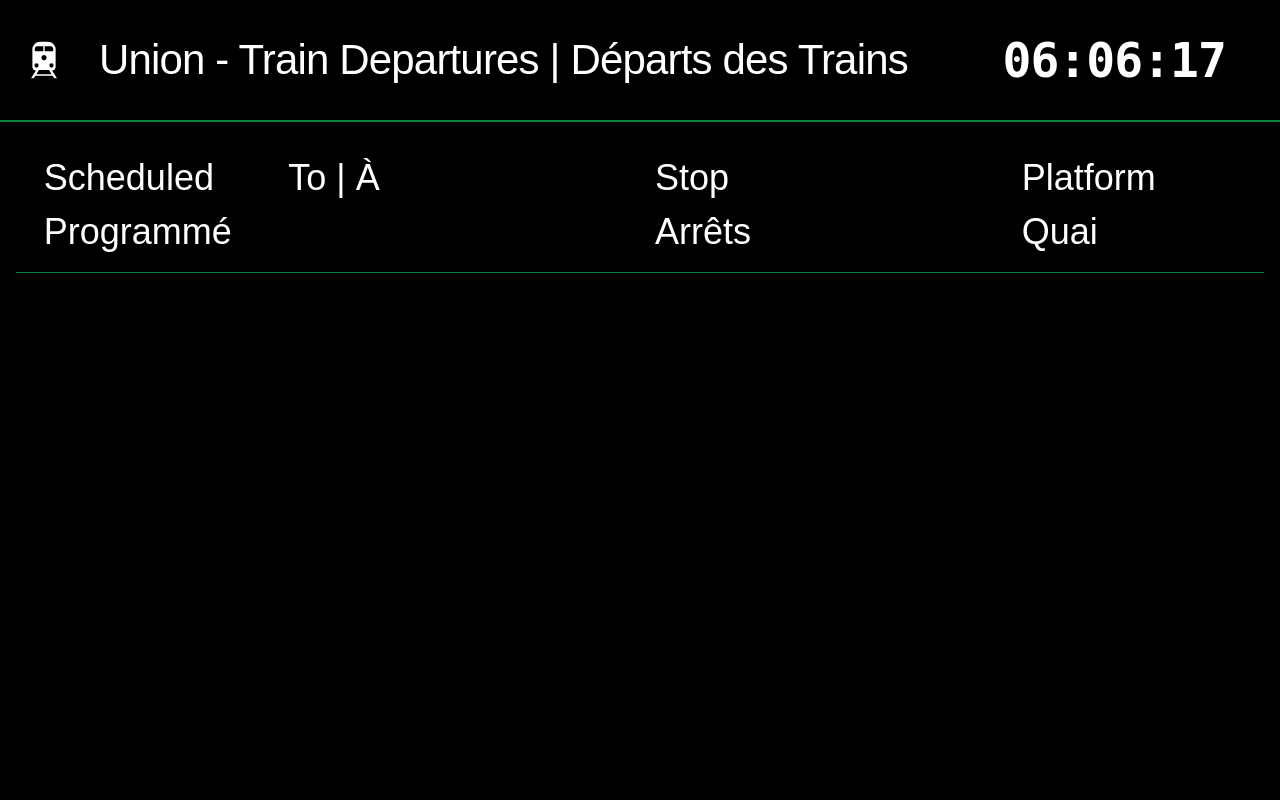
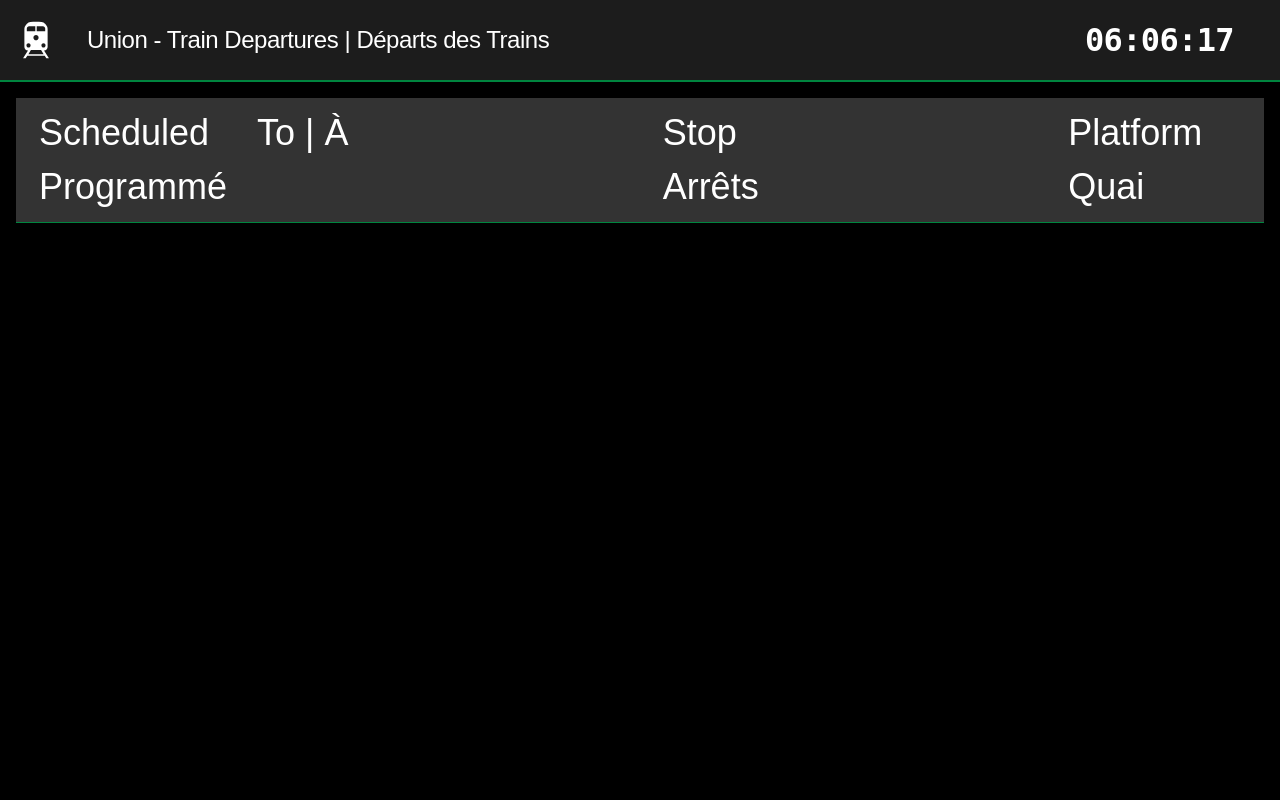
Before and after one commit to remiguillette/GO-transit-display, a Flask app: page / in a window 1280 px wide. Run offline with Flask 3, Linux system fonts and the light colour scheme; data comes from the database, SQL or seed files in the repository; data that the repository does not hold is empty.

Commit message:
Assistant checkpoint: Set up display.css in static directory and link it
Assistant generated file changes:
- static/css/display.css: Move and create display.css in static/css directory
- templates/base.html: Add display.css link to base.html

---

User prompt:

I added a css file display.css that I would like to use instead of the display.html file but I don't know what modification or addition I should make because only css is not working.

Replit-Commit-Author: Assistant
Replit-Commit-Session-Id: d90093de-e43c-490c-8ffe-e4cddcb18761

```diff
--- /dev/null
+++ b/static/css/display.css
@@ -0,0 +1,65 @@
+
+/* Add your CSS styles here */
+.display-board {
+    font-family: 'Polaris', Arial, sans-serif;
+    background: #000;
+    color: #fff;
+    min-height: 100vh;
+}
+
+.board-header {
+    display: flex;
+    justify-content: space-between;
+    align-items: center;
+    padding: 1rem;
+    background: #1c1c1c;
+}
+
+.go-logo {
+    display: flex;
+    align-items: center;
+}
+
+.go-logo img {
+    height: 40px;
+    margin-right: 1rem;
+}
+
+.station-info {
+    display: flex;
+    align-items: center;
+}
+
+.station-name {
+    font-size: 1.5rem;
+    margin: 0;
+}
+
+.time {
+    font-size: 2rem;
+    font-weight: bold;
+}
+
+.schedule-container {
+    padding: 1rem;
+}
+
+.schedule-header {
+    display: grid;
+    grid-template-columns: 1fr 2fr 2fr 1fr;
+    background: #333;
+    padding: 0.5rem;
+    margin-bottom: 1rem;
+}
+
+.schedule-rows {
+    display: grid;
+    gap: 0.5rem;
+}
+
+.schedule-row {
+    display: grid;
+    grid-template-columns: 1fr 2fr 2fr 1fr;
+    padding: 0.5rem;
+    background: #1c1c1c;
+}
--- a/templates/base.html
+++ b/templates/base.html
@@ -6,6 +6,7 @@
     <title>GO Transit Display</title>
     <link href="https://cdn.jsdelivr.net/npm/bootstrap@5.3.0/dist/css/bootstrap.min.css" rel="stylesheet">
     <link href="{{ url_for('static', filename='css/styles.css') }}" rel="stylesheet">
+    <link href="{{ url_for('static', filename='css/display.css') }}" rel="stylesheet">
 </head>
 <body>
     {% block content %}{% endblock %}
```
